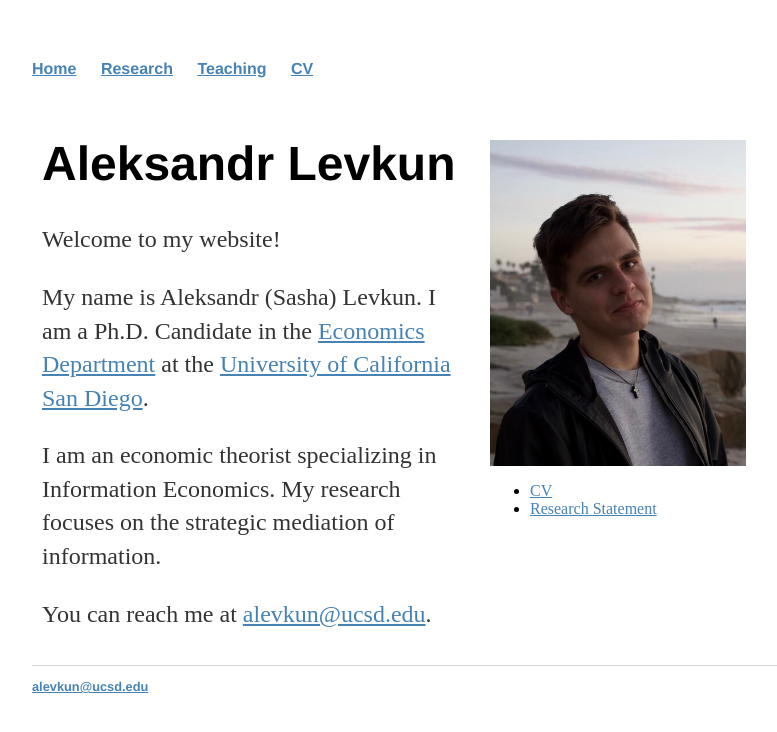
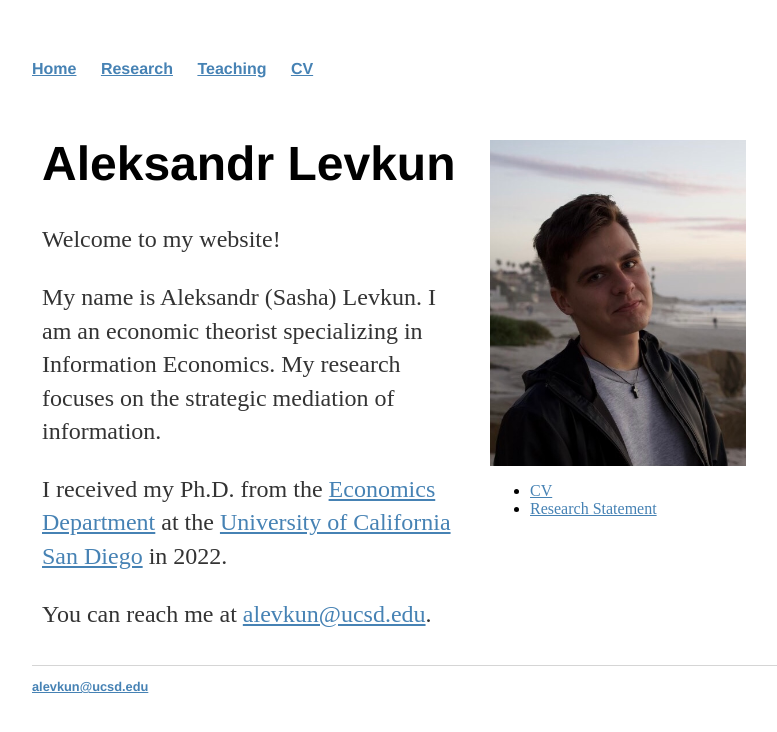
Before and after one commit to alevkun/alevkun.github.io, a Jekyll site: the page built from index.html, in a window 1280 px wide. Shown: the top 732 px of the page, without its empty margins (160-937 px from the left). Built offline with Jekyll 4.4.1, drawn with Linux system fonts in a browser that asks for light colours.

Commit message:
Update index.html

```diff
--- a/index.html
+++ b/index.html
@@ -6,8 +6,8 @@
   <div class="column left" style="background-color:White;">
     <h1>Aleksandr Levkun</h1>
     <p>Welcome to my website!</p>
-    <p>My name is Aleksandr (Sasha) Levkun. I am a Ph.D. Candidate in the <a href="https://economics.ucsd.edu/">Economics Department</a> at the <a href="https://www.ucsd.edu/">University of California San Diego</a>.</p>
-    <p>I am an economic theorist specializing in Information Economics. My research focuses on the strategic mediation of information. </p>
+    <p>My name is Aleksandr (Sasha) Levkun. I am an economic theorist specializing in Information Economics. My research focuses on the strategic mediation of information. </p>
+    <p>I received my Ph.D. from the <a href="https://economics.ucsd.edu/">Economics Department</a> at the <a href="https://www.ucsd.edu/">University of California San Diego</a> in 2022.
     <p>You can reach me at <a href="mailto:alevkun@ucsd.edu">alevkun@ucsd.edu</a>.</p>
   </div>
   <div class="column right" style="background-color:White;">
```
